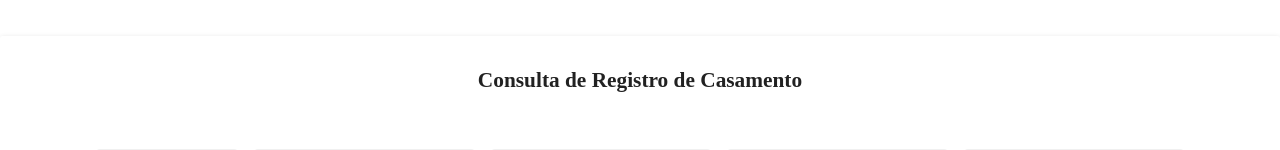
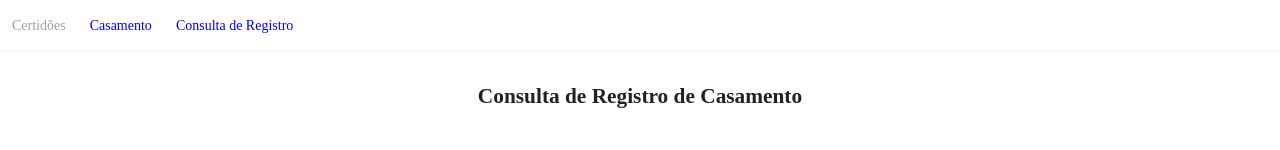
Before and after one commit to Alankl07/telas, a Vue app: page / in a window 1280 px wide. Shown: the top 150 px of the page. Built offline with nearby package versions, Linux system fonts and the light colour scheme.

Commit message:
Tela consulta_registro_casamento

```diff
--- a/resources/js/assets/components/consulta_registro_casamento.vue
+++ b/resources/js/assets/components/consulta_registro_casamento.vue
@@ -102,7 +102,7 @@
                   <v-flex xs12>
                     <v-data-table
                       :headers="titulos"
-                      :items="items"
+                      :items="resultado"
                     >
                       <template v-slot:items="props">
                           <td>{{ props.item.termo }}</td>
@@ -130,6 +130,25 @@ export default {
       selects: {
         cartorio: ["134 Cartório de RCPN de Senhor do Bomfim"]
       },
+
+      items: [
+        {
+          text: "Certidões",
+          disabled: true,
+          href: "certidoes"
+        },
+        {
+          text: "Casamento",
+          disabled: false,
+          href: "/casamento"
+        },
+        {
+          text: "Consulta de Registro",
+          disabled: false,
+          href: "/casamento/consulta_registro"
+        },
+      ],
+
       titulos: [
           { text: "Termo", align: "left", sortable: false, value: "termo" },
           { text: "Data Termo", value: "data_termo" },
@@ -138,7 +157,7 @@ export default {
           { text: "Cartório",   value: "cartorio" },
        ],
 
-        items: [
+        resultado: [
           {
             termo: "5658",
             data_termo: "30/09/2019",
--- a/src/main.js
+++ b/src/main.js
@@ -6,7 +6,6 @@ import 'vuetify/dist/vuetify.min.css'
 import geracao_de_daje from '../resources/js/assets/components/geracao_de_daje.vue'
 import migracao from '../resources/js/assets/components/migracao.vue'
 import consulta_registro_casamento from '../resources/js/assets/components/consulta_registro_casamento.vue'
-import teste from '../resources/js/assets/components/teste.vue'
 import Vuetify from 'vuetify'
 
 Vue.use(Vuetify, {
@@ -21,5 +20,4 @@ new Vue({
   //render:c => c (migracao),
   //render:d => d (gerar_daje_isento)
   render:e => e (consulta_registro_casamento)
-  //render: f => f (teste)
 }).$mount('#app')
```
